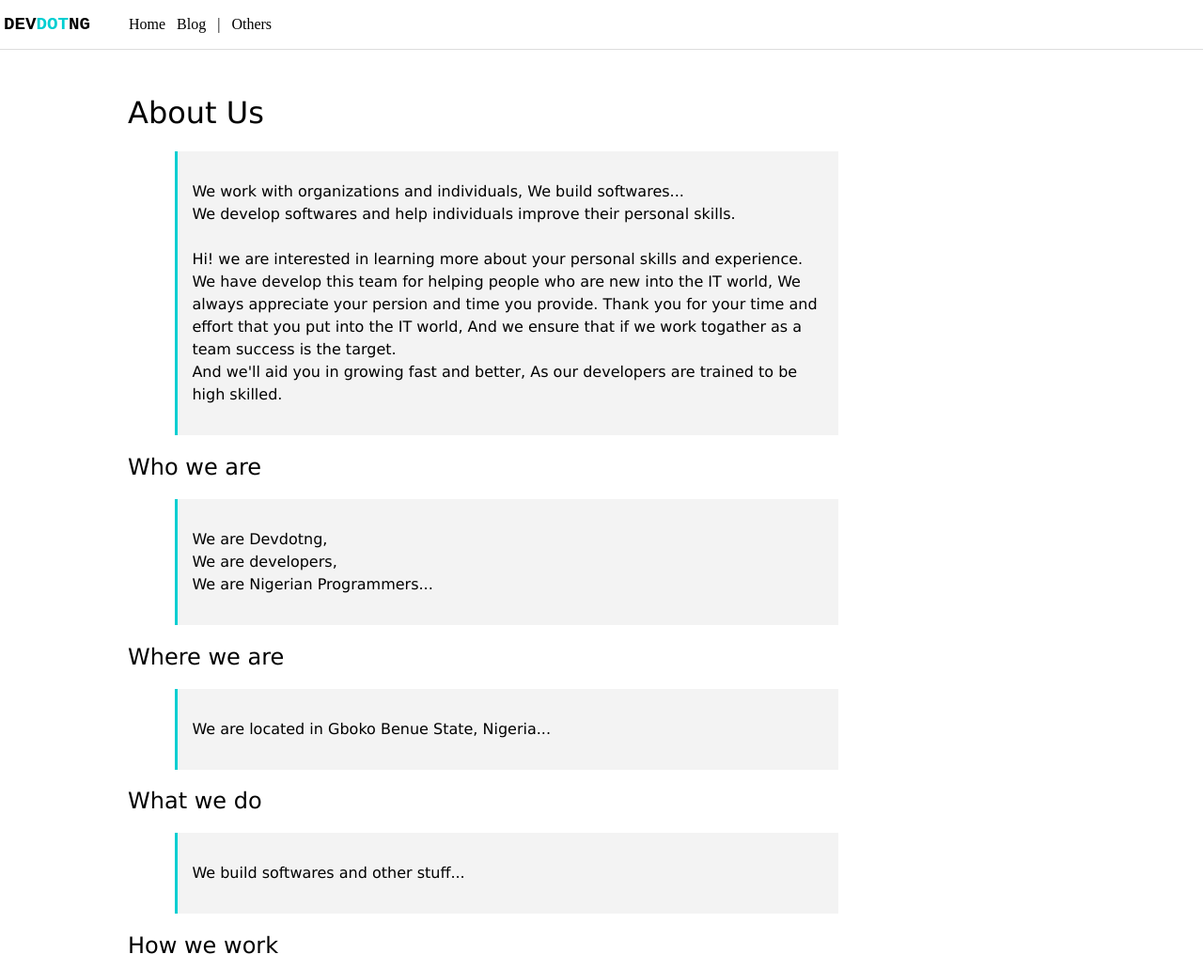
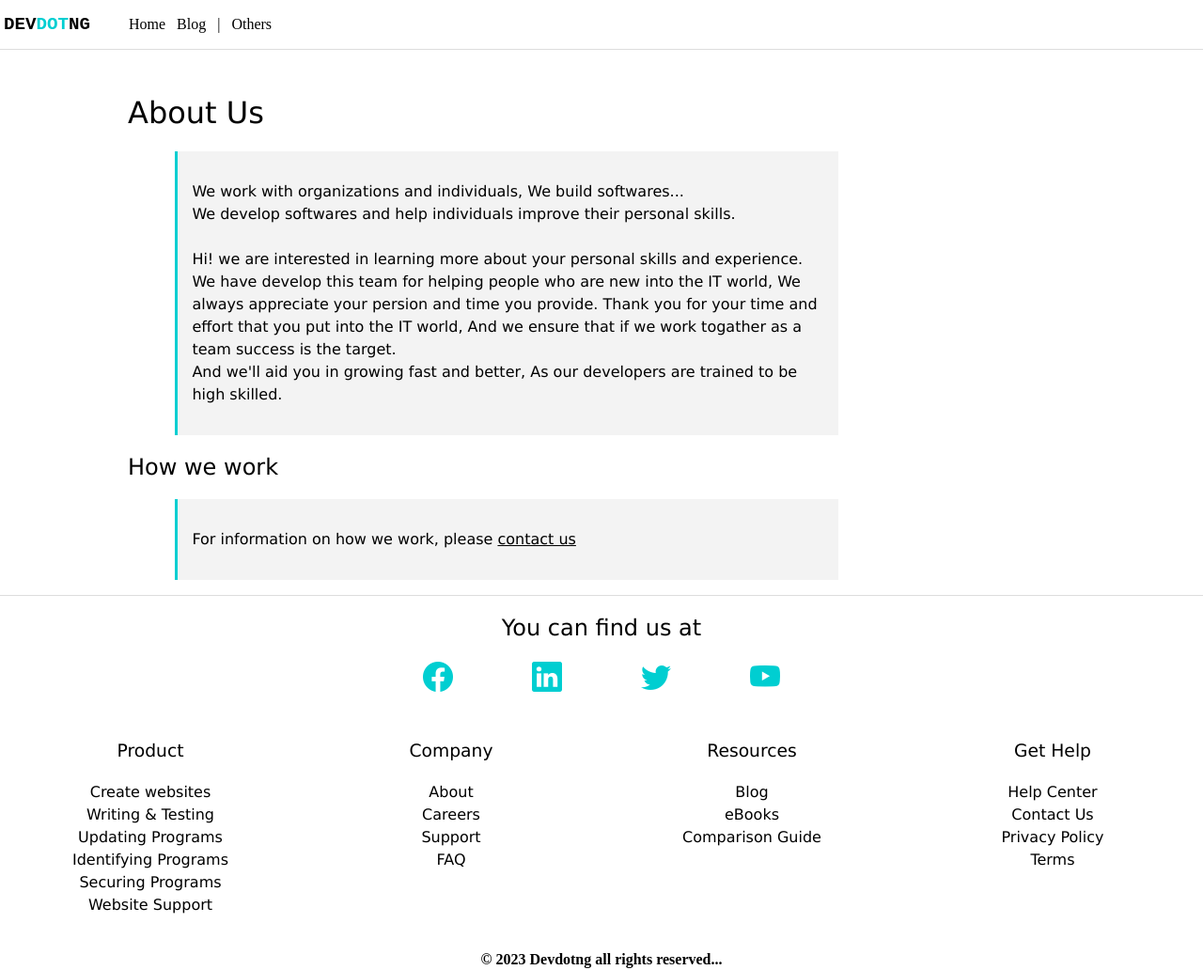
Before and after one commit to devdotng/devdotng.github.io, a plain HTML site: page about.html in a window 1280 px wide. Shown: the top 1032 px of the page at 94% size. Drawn offline with Linux system fonts and the light colour scheme.

Commit message:
Update about.html

```diff
--- a/about.html
+++ b/about.html
@@ -51,24 +51,6 @@
                 success is the target.<br>
                 And we'll aid you in growing fast and better,
                 As our developers are trained to be high skilled.
-            </p>
-        </div>
-        <h2>Who we are</h2>
-        <div class="block-section text-container">
-            <p class="big-text">
-                We are Devdotng,<br> We are developers,<br> We are Nigerian Programmers...<br>
-            </p>
-        </div>
-        <h2>Where we are</h2>
-        <div class="block-section text-container">
-            <p class="big-text">
-                We are located in Gboko Benue State, Nigeria...<br>
-            </p>
-        </div>
-        <h2>What we do</h2>
-        <div class="block-section text-container">
-            <p class="big-text">
-                We build softwares and other stuff...<br>
             </p>
         </div>
         <h2>How we work</h2>
```
